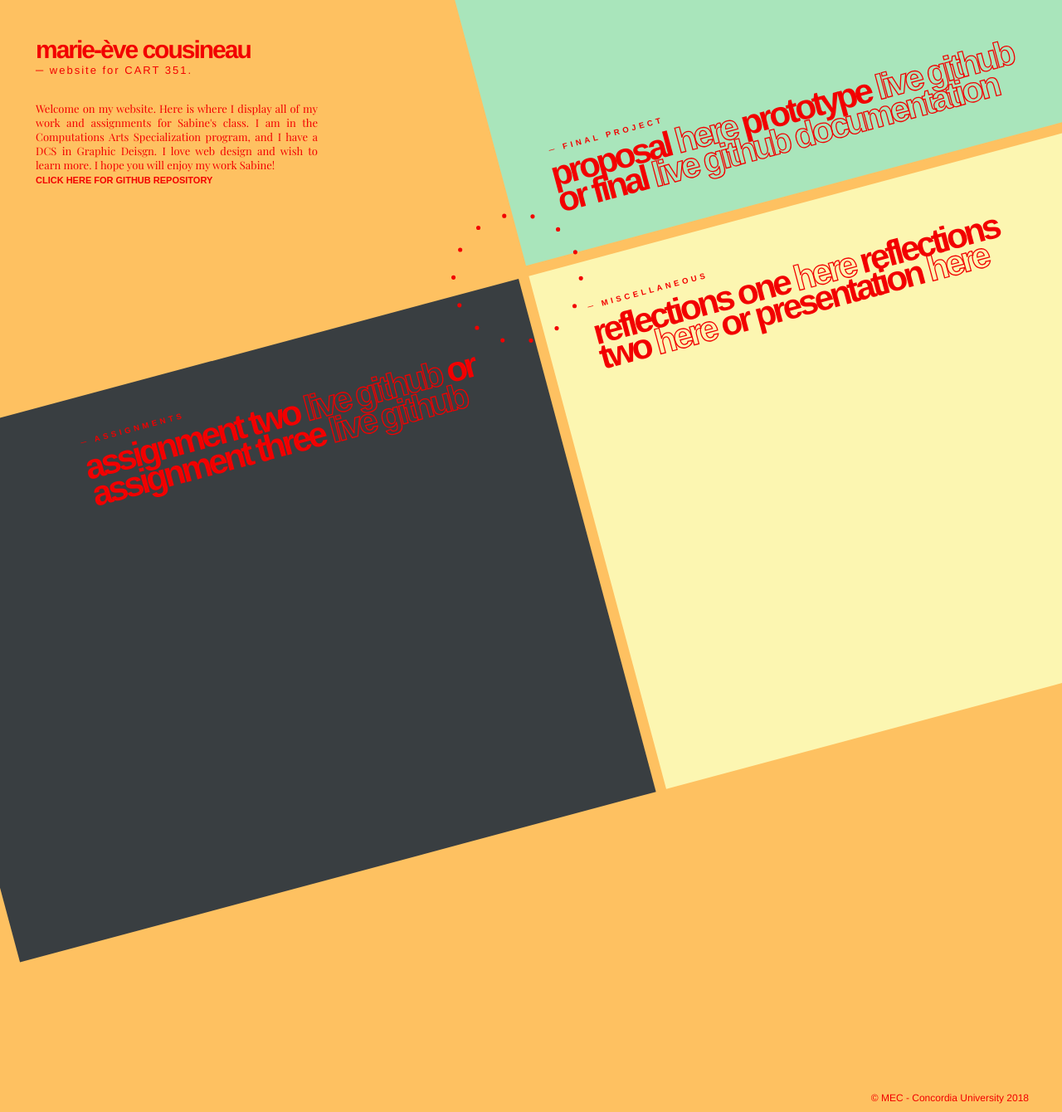
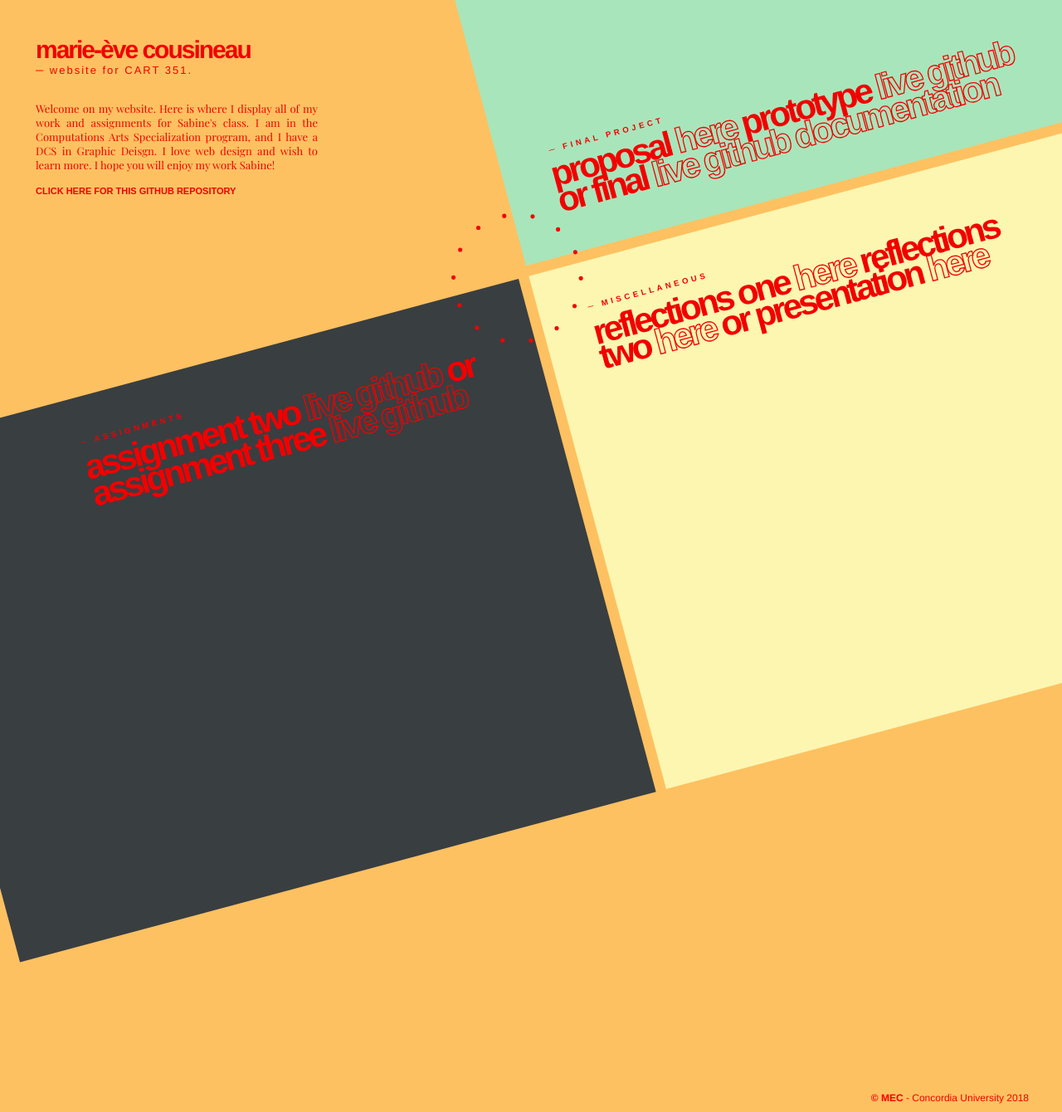
Before and after one commit to evoucou/CART351, a PHP site: page /assignment01/index.html in a window 1280 px wide. Shown: the whole page at 83% size. Run offline with PHP 8.4, Linux system fonts and the light colour scheme.

Commit message:
Website is finished

```diff
--- a/assignment01/css/main.css
+++ b/assignment01/css/main.css
@@ -8,8 +8,8 @@ html {
 }
 
 header {
-  position: fixed;
-  float: left;
+  z-index: 2;
+  position: absolute;
   padding-top: 15px;
   padding-left: 35px;
 }
@@ -34,8 +34,17 @@ header p {
   width: 340px;
 }
 
-main ellipse {
-position: absolute;
+header a {
+  color: inherit;
+  text-decoration-line: none;
+  font-family: sans-serif;
+  font-size: 11px;
+  font-weight: bold;
+}
+
+header a:hover {
+  letter-spacing: 0.5px;
+  cursor: pointer;
 }
 
 main svg {
@@ -65,6 +74,7 @@ stroke-width: 1px;
 main svg text tspan a:hover {
 stroke-width: 1.4px;
 transition: 0.1s;
+cursor:pointer;
 }
 
 footer {
--- a/assignment01/index.html
+++ b/assignment01/index.html
@@ -16,8 +16,8 @@
     <p>Welcome on my website. Here is where I display all of my
     work and assignments for Sabine's class. I am in the Computations Arts
   Specialization program, and I have a DCS in Graphic Deisgn. I love web design and wish to learn more.
-I hope you will enjoy my work Sabine!<br>
-<span style='font-family:sans-serif;font-size:11px;font-weight:bold;'>CLICK HERE FOR GITHUB REPOSITORY</span>
+I hope you will enjoy my work Sabine!</p>
+<a href="https://github.com/evoucou/CART351/tree/master/assignment01" target="_blank">CLICK HERE FOR THIS GITHUB REPOSITORY</a>
 </header>
 
     <!-- the main div -->
@@ -55,6 +55,6 @@ I hope you will enjoy my work Sabine!<br>
 </main>
 
   <!-- the footer div -->
-  <footer>&copy MEC - Concordia University 2018</footer>
+  <footer><b>&copy MEC</b> - Concordia University 2018</footer>
 </body>
 </html>
```
